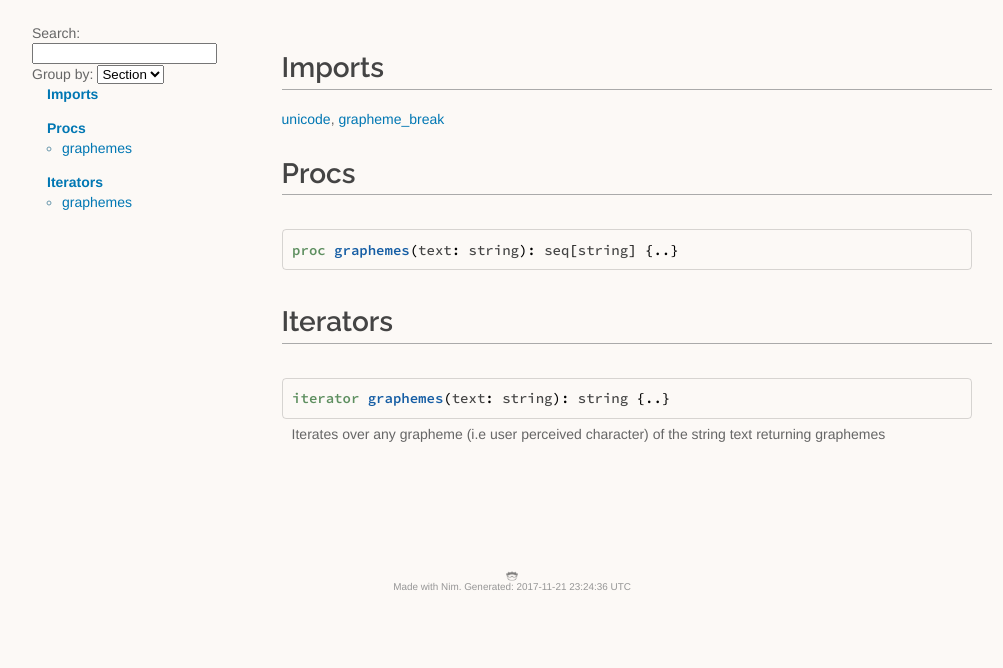
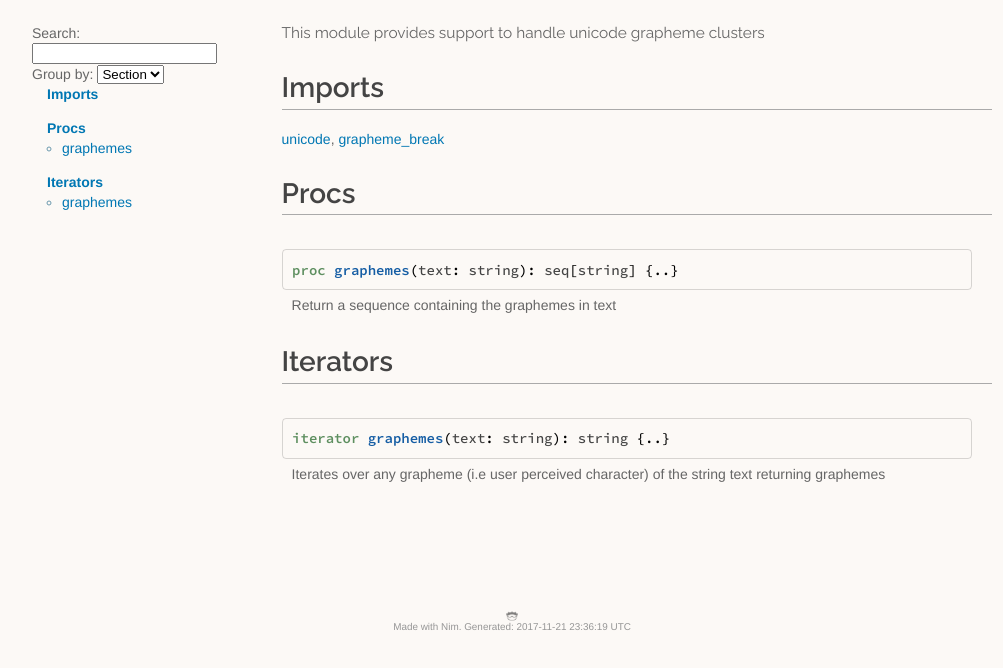
Before and after one commit to nitely/nim-graphemes, a plain HTML site: page docs/index.html in a window 1280 px wide. Shown: the part 126-794 px from the top of the page, without its empty margins (128-1131 px from the left). Drawn offline with Linux system fonts and the light colour scheme; a script that the page names is missing.

Commit message:
docs update

```diff
--- a/docs/index.html
+++ b/docs/index.html
@@ -1238,7 +1238,7 @@ function main() {
   </div>
   <div class="nine columns" id="content">
   <div id="tocRoot"></div>
-  <p class="module-desc"></p>
+  <p class="module-desc">This module provides support to handle unicode grapheme clusters</p>
   <div class="section" id="6">
 <h1><a class="toc-backref" href="#6">Imports</a></h1>
 <dl class="item">
@@ -1249,7 +1249,7 @@ function main() {
 <dl class="item">
 <dt id="graphemes"><a name="graphemes,string"></a><pre><span class="Keyword">proc</span> <span class="Identifier">graphemes</span><span class="Other">(</span><span class="Identifier">text</span><span class="Other">:</span> <span class="Identifier">string</span><span class="Other">)</span><span class="Other">:</span> <span class="Identifier">seq</span><span class="Other">[</span><span class="Identifier">string</span><span class="Other">]</span> <span class="Other pragmabegin">{.</span><div class="pragma"><span class="Identifier">raises</span><span class="Other">:</span> <span class="Other">[</span><span class="Other">]</span><span class="Other">,</span> <span class="Identifier">tags</span><span class="Other">:</span> <span class="Other">[</span><span class="Other">]</span></div><span class="Other pragmaend">.}</span></pre></dt>
 <dd>
-
+Return a sequence containing the graphemes in text
 
 </dd>
 
@@ -1272,7 +1272,7 @@ Iterates over any grapheme (i.e user perceived character) of the string text ret
       <div class="twelve-columns footer">
         <span class="nim-sprite"></span>
         <br/>
-        <small>Made with Nim. Generated: 2017-11-21 23:24:36 UTC</small>
+        <small>Made with Nim. Generated: 2017-11-21 23:36:19 UTC</small>
       </div>
     </div>
   </div>
```
